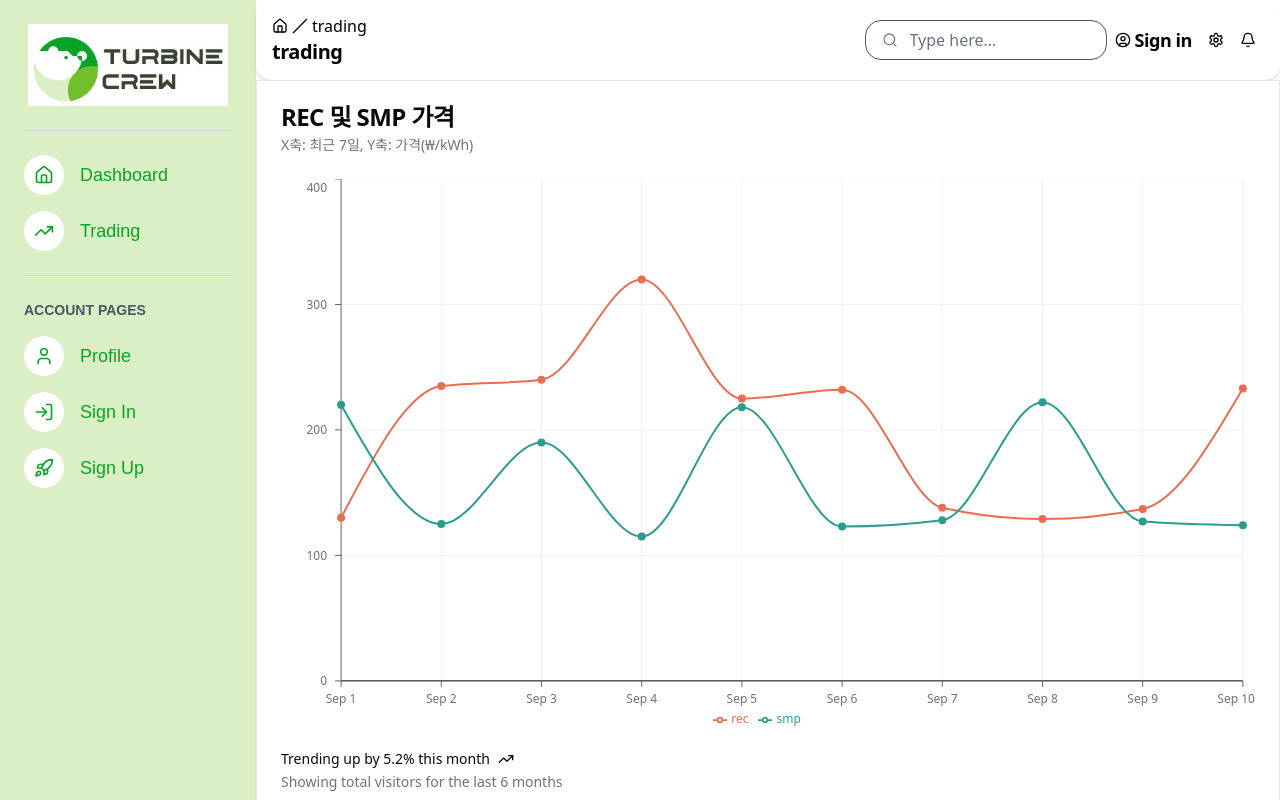
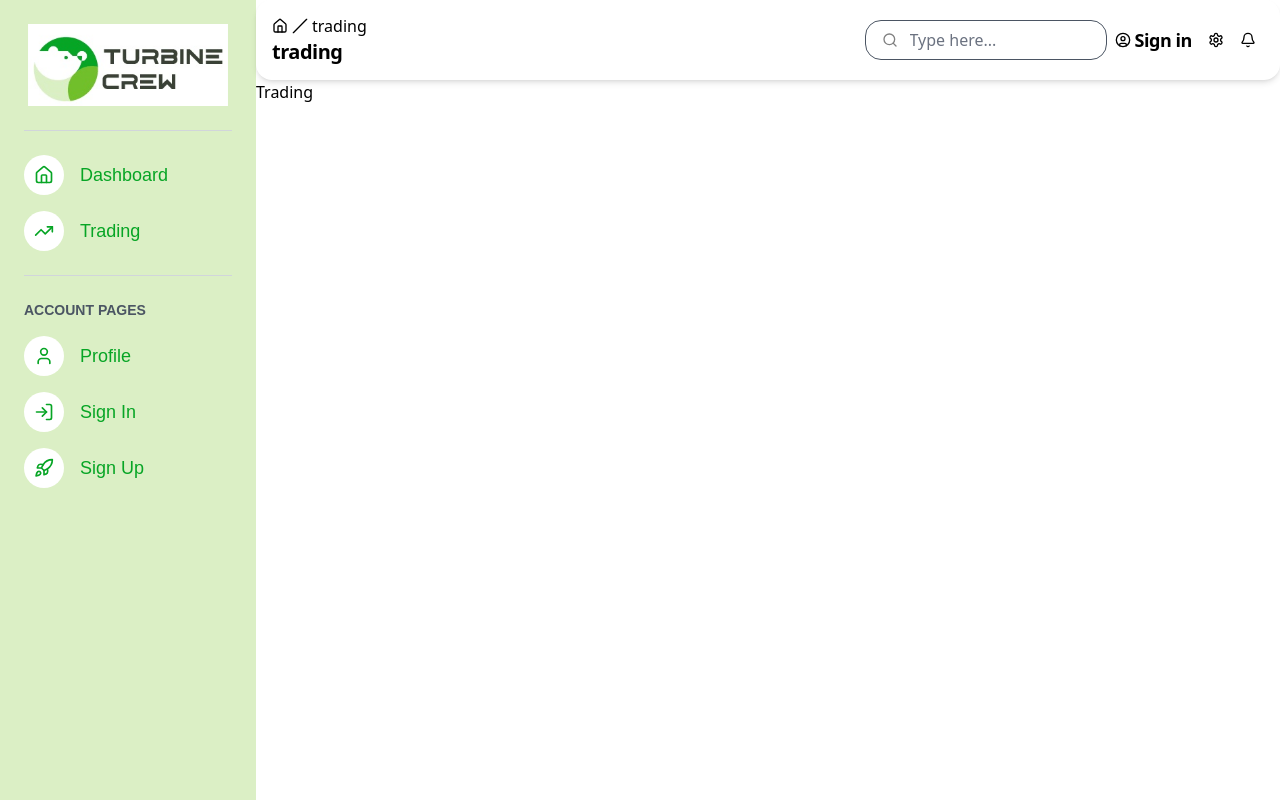
Before and after one commit to turbinecrew/turbin_electrical, a Next.js app: page /trading in a window 1280 px wide. Built offline with nearby package versions, Linux system fonts and the light colour scheme.

Commit message:
⚡️ :  항목 이름 수정 작업

```diff
--- a/src/app/(main)/trading/page.tsx
+++ b/src/app/(main)/trading/page.tsx
@@ -1,10 +1,3 @@
-import { LineComponent, PieComponent } from "@/components/custom/chart"
-
 export default function Trading() {
-	return (
-		<div>
-			<LineComponent />
-			<PieComponent />
-		</div>
-	)
+	return <div>Trading</div>
 }
--- a/src/components/custom/chart/main-line-chart/index.tsx
+++ b/src/components/custom/chart/main-line-chart/index.tsx
@@ -94,10 +94,11 @@ export function LineComponent() {
 				<div className="flex w-full items-start gap-2 text-sm">
 					<div className="grid gap-2">
 						<div className="flex items-center gap-2 font-medium leading-none">
-							Trending up by 5.2% this month <TrendingUp className="h-4 w-4" />
+							전력 생산 총량 예측값 카드
+							<TrendingUp className="h-4 w-4" />
 						</div>
 						<div className="flex items-center gap-2 leading-none text-muted-foreground">
-							Showing total visitors for the last 6 months
+							X축: 최근 7일, Y축: 가격(₩/kWh).
 						</div>
 					</div>
 				</div>
--- a/src/components/custom/chart/main-pie-chart/data.tsx
+++ b/src/components/custom/chart/main-pie-chart/data.tsx
@@ -1,13 +1,13 @@
 import { ChartConfig } from "@/components/ui/chart"
 
 export const chartData = [
-	{ type: "REC", revenue: 275, fill: "var(--color-REC)" },
-	{ type: "SMP", revenue: 200, fill: "var(--color-SMP)" },
+	{ type: "REC", price: 275, fill: "var(--color-REC)" },
+	{ type: "SMP", price: 200, fill: "var(--color-SMP)" },
 ]
 
 export const chartConfig = {
-	revenue: {
-		label: "Revenue",
+	price: {
+		label: "price",
 	},
 	REC: {
 		label: "REC",
--- a/src/components/custom/chart/main-pie-chart/index.tsx
+++ b/src/components/custom/chart/main-pie-chart/index.tsx
@@ -36,9 +36,9 @@ export function PieComponent() {
 				>
 					<PieChart>
 						<ChartTooltip
-							content={<ChartTooltipContent nameKey="revenue" hideLabel />}
+							content={<ChartTooltipContent nameKey="price" hideLabel />}
 						/>
-						<Pie data={chartData} dataKey="revenue">
+						<Pie data={chartData} dataKey="price">
 							<LabelList
 								dataKey="type"
 								className="fill-background"
@@ -55,10 +55,10 @@ export function PieComponent() {
 			</CardContent>
 			<CardFooter className="flex-col gap-2 text-sm">
 				<div className="flex items-center gap-2 font-medium leading-none">
-					Trending up by 5.2% this month <TrendingUp className="h-4 w-4" />
+					수익 내역 <TrendingUp className="h-4 w-4" />
 				</div>
 				<div className="leading-none text-muted-foreground">
-					Showing total visitors for the last 6 months
+					(REC: ₩XX, SMP: ₩XX)
 				</div>
 			</CardFooter>
 		</Card>
```
